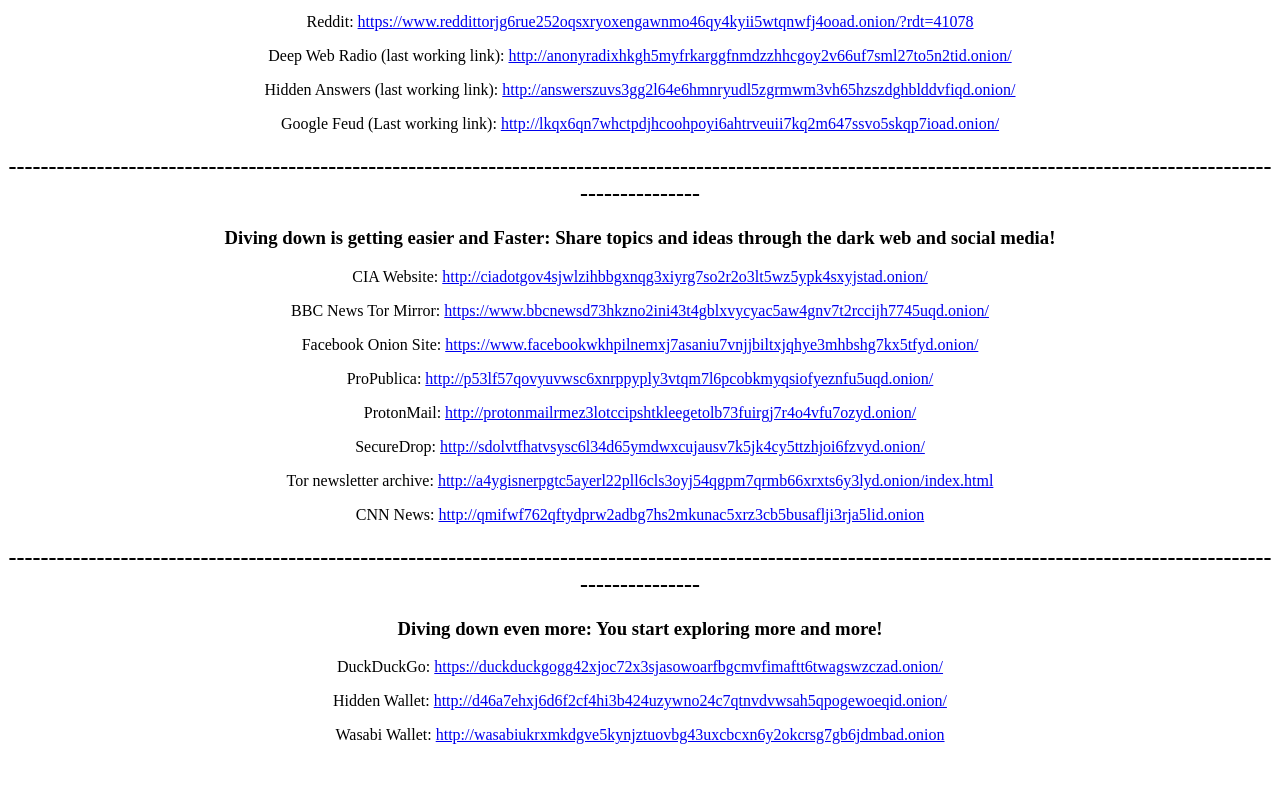
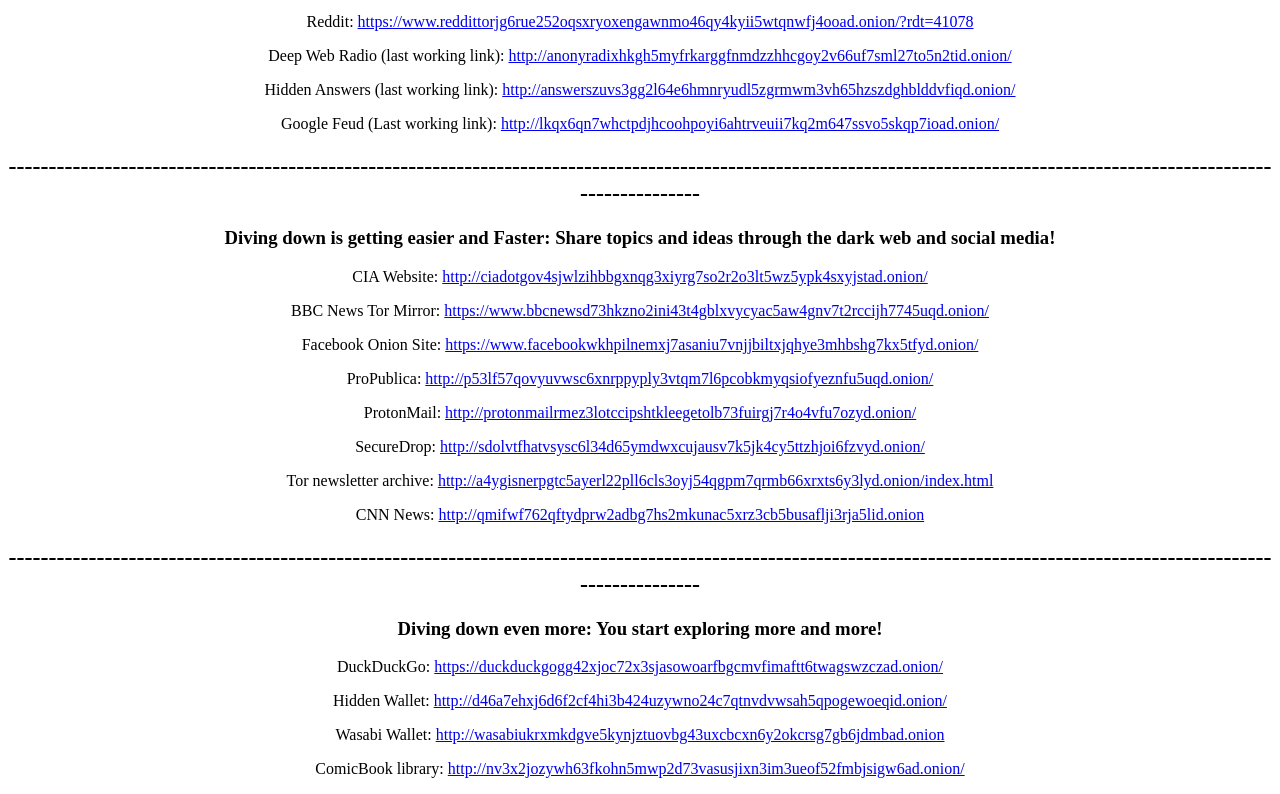
Before and after one commit to Abdelrahmanthecoder/TorSafeDirectory, a plain HTML site: page index.html in a window 1280 px wide. Shown: the part 628-1422 px from the top of the page. Before the commit the page ends 1388 px from the top, so only its background shows below. Drawn offline with Linux system fonts and the light colour scheme.

Commit message:
index.html updated

```diff
--- a/index.html
+++ b/index.html
@@ -40,5 +40,6 @@
     <center> <p>DuckDuckGo: <a href="https://duckduckgogg42xjoc72x3sjasowoarfbgcmvfimaftt6twagswzczad.onion/">https://duckduckgogg42xjoc72x3sjasowoarfbgcmvfimaftt6twagswzczad.onion/</a> </p> </center>
     <center> <p>Hidden Wallet: <a href="http://d46a7ehxj6d6f2cf4hi3b424uzywno24c7qtnvdvwsah5qpogewoeqid.onion/">http://d46a7ehxj6d6f2cf4hi3b424uzywno24c7qtnvdvwsah5qpogewoeqid.onion/</a> </p> </center>
     <center> <p>Wasabi Wallet: <a href="http://wasabiukrxmkdgve5kynjztuovbg43uxcbcxn6y2okcrsg7gb6jdmbad.onion">http://wasabiukrxmkdgve5kynjztuovbg43uxcbcxn6y2okcrsg7gb6jdmbad.onion</a> </p> </center>
+    <center> <p>ComicBook library: <a href="http://nv3x2jozywh63fkohn5mwp2d73vasusjixn3im3ueof52fmbjsigw6ad.onion/">http://nv3x2jozywh63fkohn5mwp2d73vasusjixn3im3ueof52fmbjsigw6ad.onion/</a> </p> </center>
 </body>
 </html>
```
